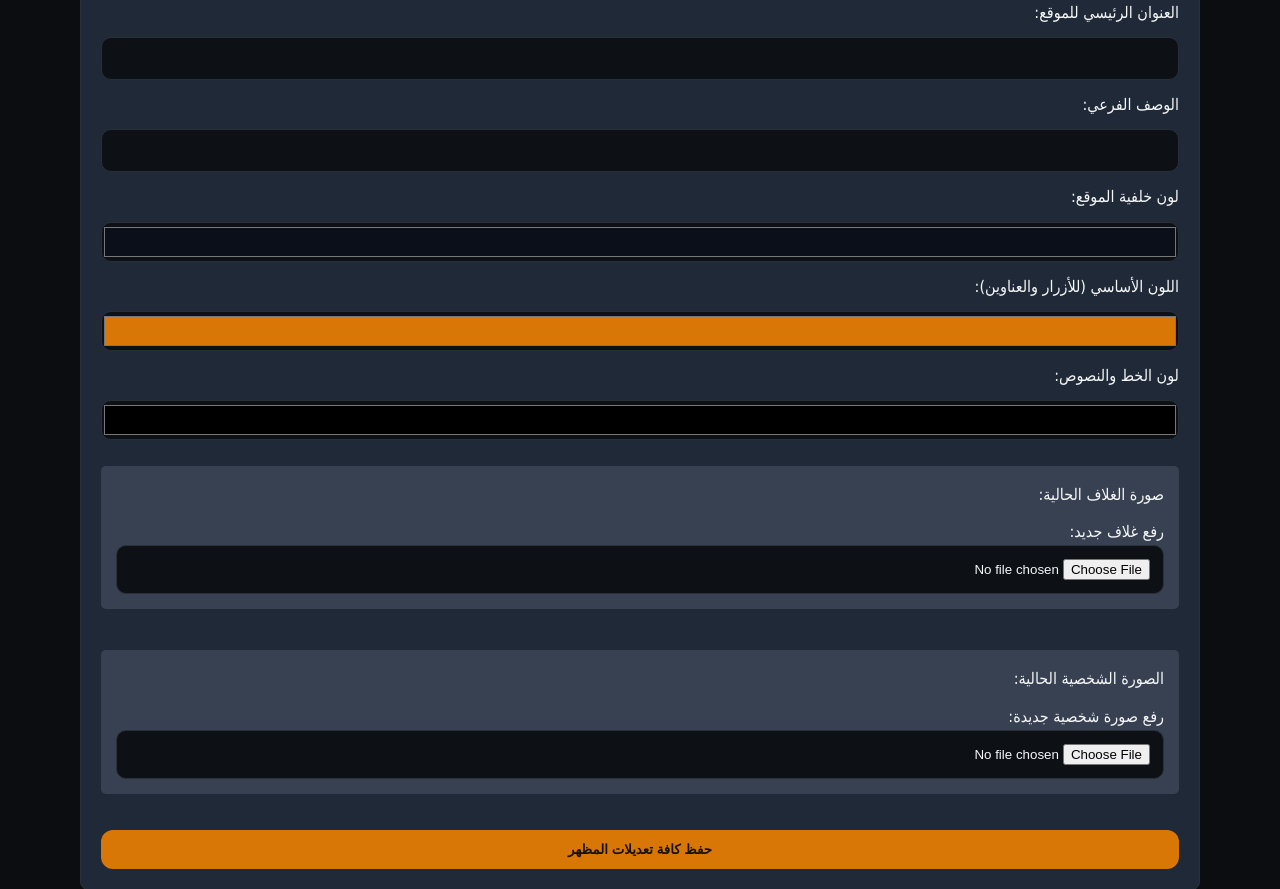
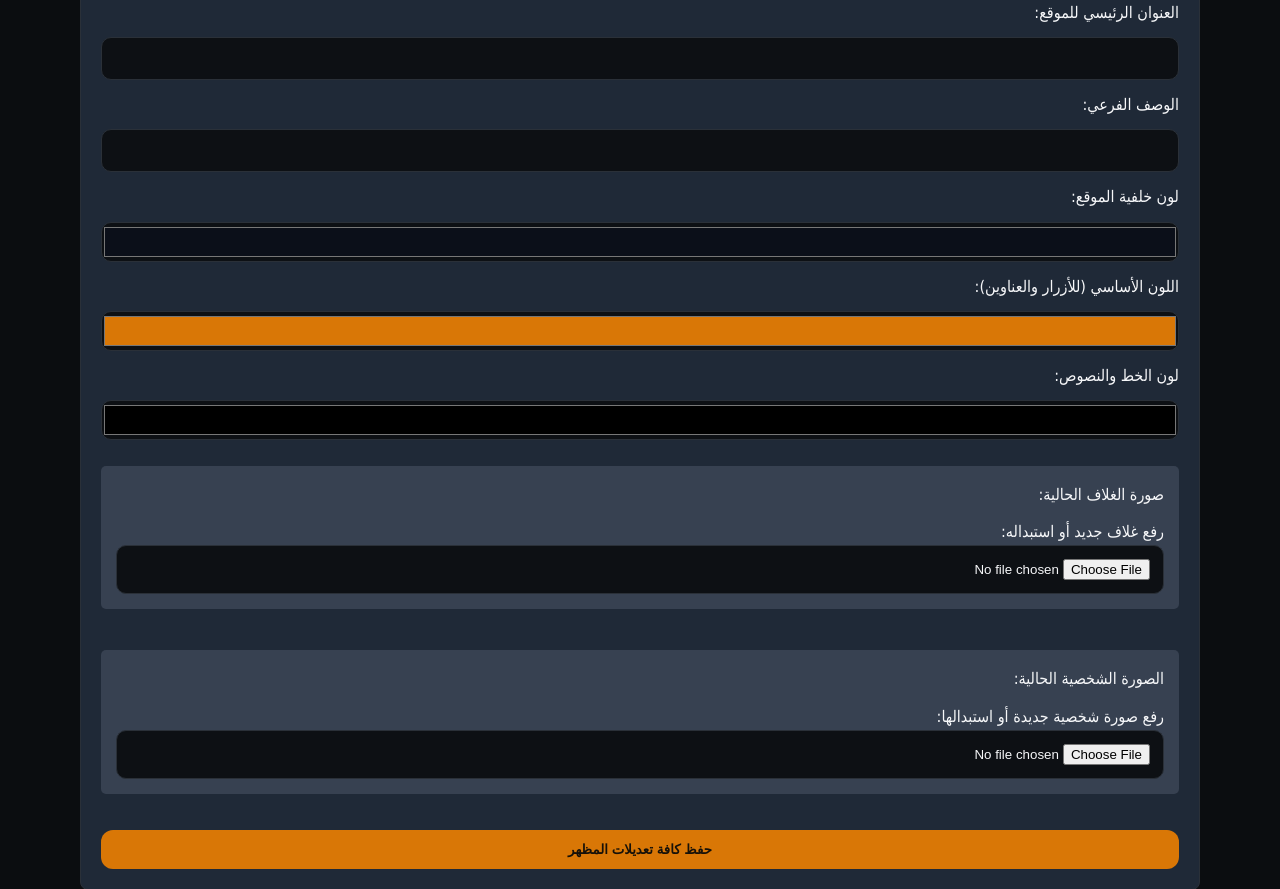
Before and after one commit to hashem153496-prog/ahmed-store, a Flask app: page /admin in a window 1280 px wide. Shown: the part 306-1195 px from the top of the page. Run offline with Flask 3, Linux system fonts and the light colour scheme; the visitor is signed in with stand-in values (Sample User, id 1); data that the repository does not hold is empty.

Commit message:
Update admin.html

```diff
--- a/templates/admin.html
+++ b/templates/admin.html
@@ -1,7 +1,7 @@
 {% extends "base.html" %}{% block content %}<main class="wrap">
 <div class="adminhead"><h1>لوحة التحكم الشاملة</h1><a class="btn secondary" href="{{url_for('admin_logout')}}">خروج</a></div>
 
-<!-- قسم التحكم الكامل وإدارة الصور والغلاف -->
+<!-- قسم التحكم الكامل وإدارة الصور والغلاف والخطوط -->
 <section class="panel" style="background: #1f2937; padding: 20px; border-radius: 8px; margin-bottom: 20px;">
 <h2>إعدادات ومظاهر الموقع بالكامل</h2>
 <form method="post" action="{{ url_for('update_settings') }}" enctype="multipart/form-data" class="form">
@@ -26,7 +26,7 @@
         <div style="margin: 10px 0;"><img src="{{ config.hero_image }}" style="width: 150px; height: 70px; object-fit: cover; border-radius: 4px;"></div>
         <label class="check" style="color: #ef4444;"><input type="checkbox" name="remove_hero"> حذف صورة الغلاف الحالية</label>
         {% endif %}
-        <label style="margin-top: 10px; display: block;">رفع غلاف جديد:</label>
+        <label style="margin-top: 10px; display: block;">رفع غلاف جديد أو استبداله:</label>
         <input type="file" name="hero_image" accept="image/*">
     </div>
 
@@ -36,7 +36,7 @@
         <div style="margin: 10px 0;"><img src="{{ config.profile_image }}" style="width: 60px; height: 60px; object-fit: cover; border-radius: 50%;"></div>
         <label class="check" style="color: #ef4444;"><input type="checkbox" name="remove_profile"> حذف الصورة الشخصية الحالية</label>
         {% endif %}
-        <label style="margin-top: 10px; display: block;">رفع صورة شخصية جديدة:</label>
+        <label style="margin-top: 10px; display: block;">رفع صورة شخصية جديدة أو استبدالها:</label>
         <input type="file" name="profile_image" accept="image/*">
     </div>
 
```
